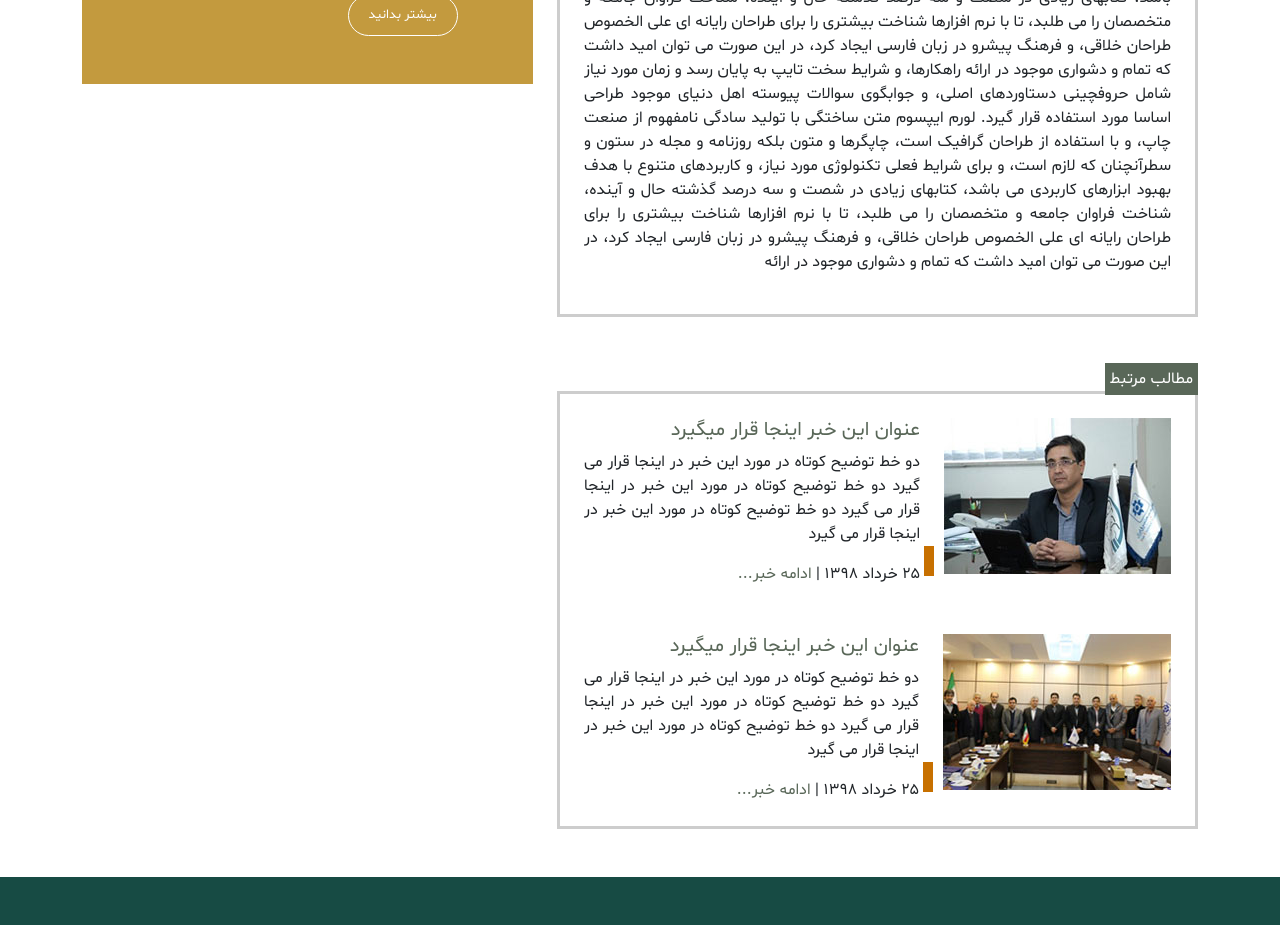
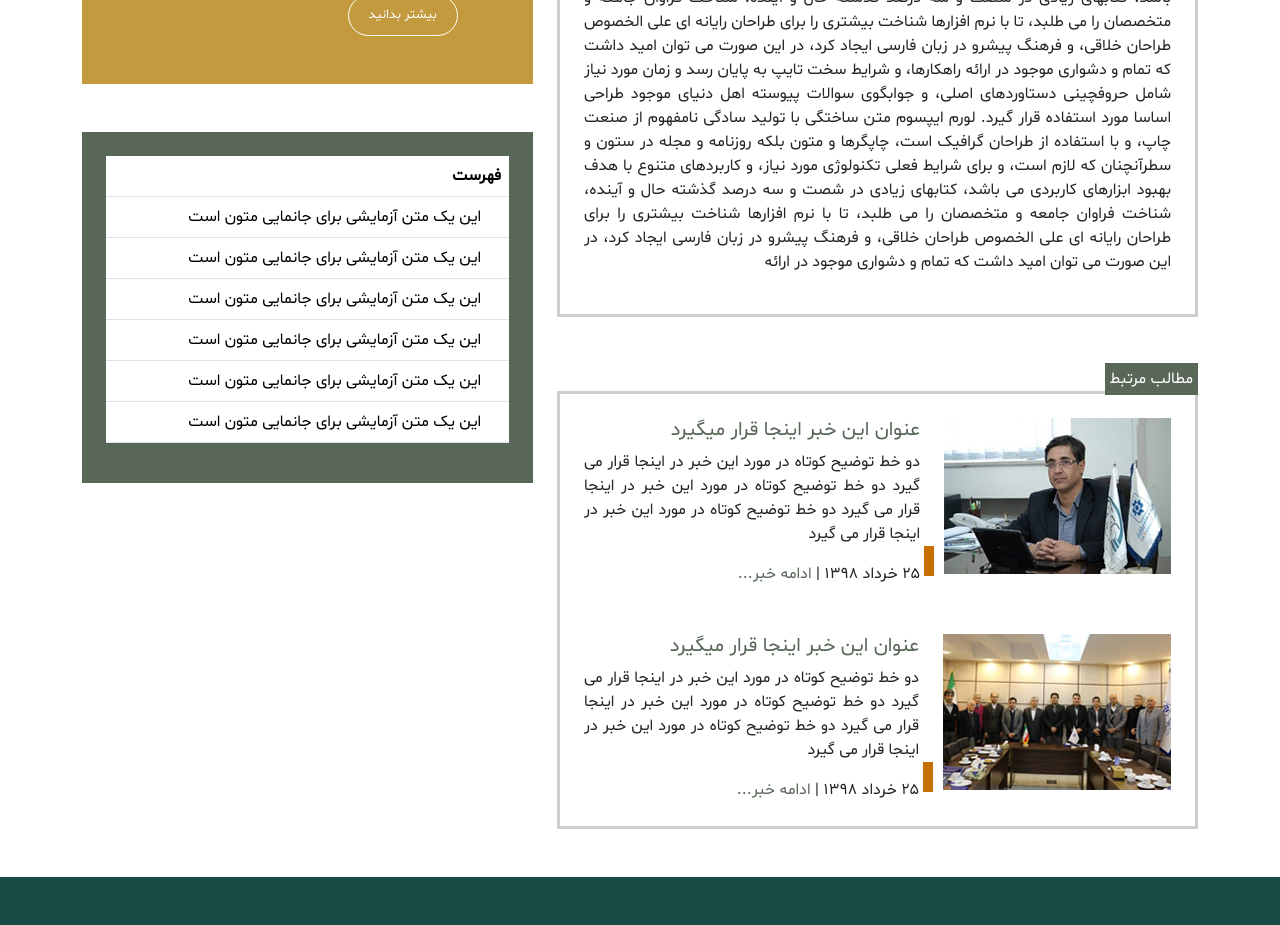
Before and after one commit to Bodaghi73/roshdana-final-project, a React (Create React App) app: page /archive in a window 1280 px wide. Shown: the part 1000-1925 px from the top of the page. Built offline with nearby package versions, Linux system fonts and the light colour scheme.

Commit message:
list component

```diff
--- /dev/null
+++ b/src/assets/styles/list.scss
@@ -0,0 +1,17 @@
+@import "./style.scss";
+
+.list-box{
+    background-color: $green-dark-color;
+    .list{
+        table{
+            color: $white;
+            tbody{
+                tr{
+                    td{
+                        cursor: pointer;
+                    }
+                }
+            }
+        }
+    }
+}
--- a/src/components/ielts.js
+++ b/src/components/ielts.js
@@ -1,6 +1,7 @@
 //component
 import Logo from "./logo";
 import Article from "./article";
+import List from "./list";
 
 //style
 import "../assets/styles/ielts.scss";
@@ -85,6 +86,9 @@ function Ielts() {
 						<div className="mt-5">
 							<Article></Article>
 						</div>
+						<div className="mt-5">
+							<List></List>
+						</div>
 					</aside>
 				</div>
 			</div>
--- /dev/null
+++ b/src/components/list.js
@@ -0,0 +1,48 @@
+//style
+import "../assets/styles/list.scss";
+
+function List() {
+	return (
+		<div className="list-box d-flex justify-content-center p-4">
+			<article class="list w-100">
+				<table class="table table-hover">
+					<thead>
+						<tr>
+							<th scope="col" colspan="4">
+								فهرست
+							</th>
+						</tr>
+					</thead>
+					<tbody>
+						<tr>
+							<th scope="row"></th>
+							<td colSpan="3">این یک متن آزمایشی برای جانمایی متون است</td>
+						</tr>
+						<tr>
+							<th scope="row"></th>
+							<td colSpan="3">این یک متن آزمایشی برای جانمایی متون است</td>
+						</tr>
+						<tr>
+							<th scope="row"></th>
+							<td colSpan="3">این یک متن آزمایشی برای جانمایی متون است</td>
+						</tr>
+						<tr>
+							<th scope="row"></th>
+							<td colSpan="3">این یک متن آزمایشی برای جانمایی متون است</td>
+						</tr>
+						<tr>
+							<th scope="row"></th>
+							<td colSpan="3">این یک متن آزمایشی برای جانمایی متون است</td>
+						</tr>
+						<tr>
+							<th scope="row"></th>
+							<td colSpan="3">این یک متن آزمایشی برای جانمایی متون است</td>
+						</tr>
+					</tbody>
+				</table>
+			</article>
+		</div>
+	);
+}
+
+export default List;
```
